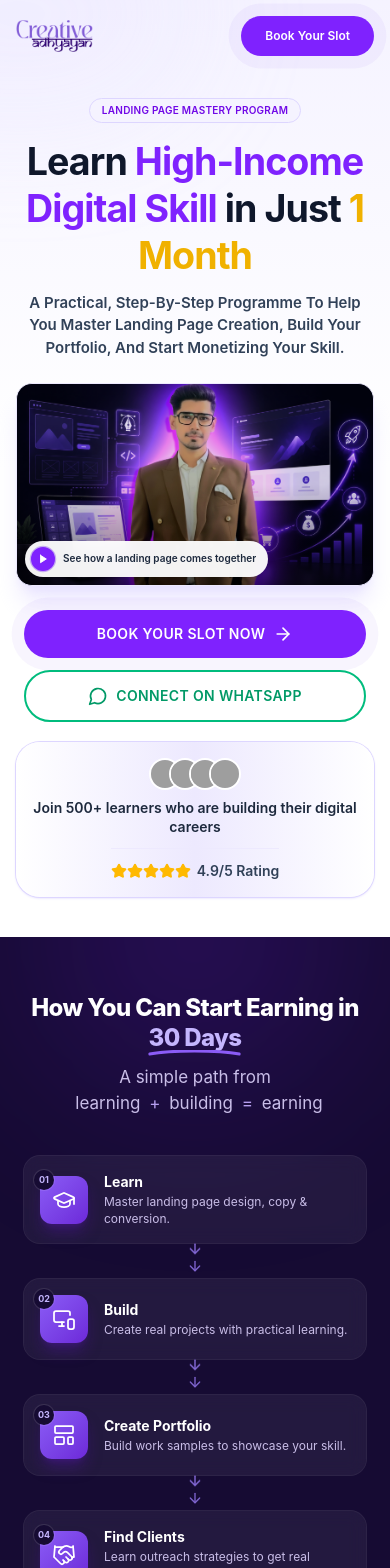
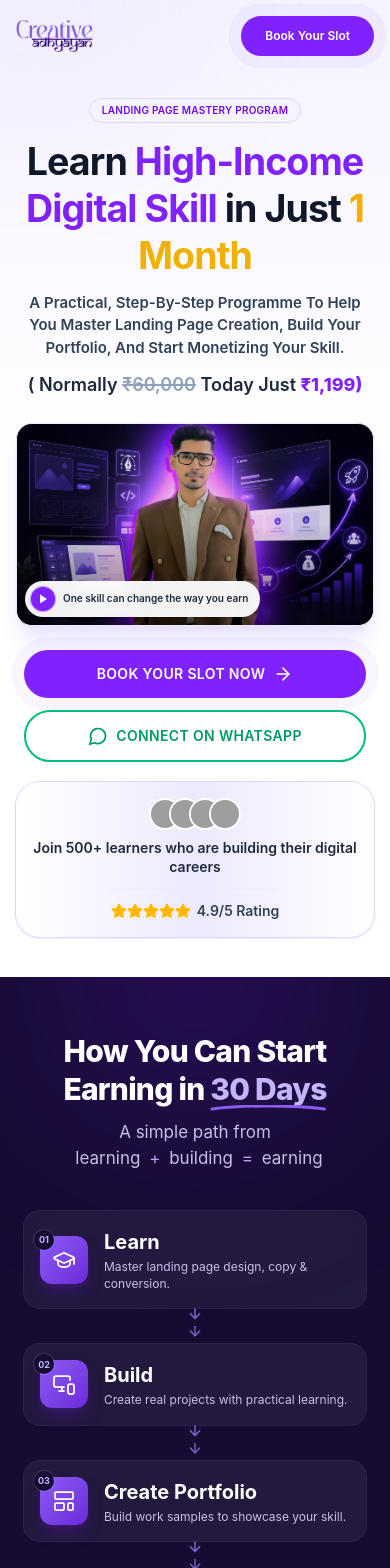
Before and after one commit to rawatlap837-bot/Landiing-page-course-lp, a React (Vite) app: page / in a window 390 px wide. Shown: the top 1568 px of the page. Built offline with nearby package versions, Linux system fonts and the light colour scheme; grey boxes are pictures that could not be loaded.

Commit message:
text size increase

```diff
--- a/src/Components/Features.jsx
+++ b/src/Components/Features.jsx
@@ -94,7 +94,7 @@ function StepCard({ number, label, detail, icon: Icon, index }) {
       </div>
 
       <div className="min-w-0 sm:mt-4">
-        <h3 className="text-sm font-bold text-white sm:text-base">{label}</h3>
+        <h3 className="text-[20px] font-bold text-white sm:text-base">{label}</h3>
         <p className="mt-0.5 text-xs leading-snug text-[#C9BEE8] sm:mt-2 sm:max-w-[10rem] sm:text-sm">
           {detail}
         </p>
@@ -196,7 +196,7 @@ export default function EarningRoadmap() {
         className={`relative mx-auto max-w-3xl px-6 text-center transition-all duration-700 ease-out ${headingInView ? "translate-y-0 opacity-100" : "translate-y-6 opacity-0"
           }`}
       >
-        <h2 className="text-2xl font-extrabold leading-tight tracking-tight text-white sm:text-4xl">
+        <h2 className="text-3xl font-extrabold leading-tight tracking-tight text-white sm:text-4xl">
           How You Can Start Earning in{" "}
           <span className="relative text-[#C4B5FD]">
             30 Days
--- a/src/Components/Hero.jsx
+++ b/src/Components/Hero.jsx
@@ -138,6 +138,25 @@ export default function HeroSection() {
           A practical, step-by-step programme to help you master landing page creation, build your portfolio, and start monetizing your skill.
         </p>
 
+        <p
+          className={`mx-auto mt-3 text-center text-lg font-semibold sm:text-base ${step(
+            4
+          )}`}
+          style={delay(320)}
+        >
+          <span className="text-slate-800">
+           ( Normally </span>
+          <span className="text-slate-400 line-through decoration-2">
+             ₹60,000
+          </span>{" "}
+          <span className="text-slate-800">
+            Today Just{" "}
+            <span className="text-lg font-extrabold text-violet-600 sm:text-xl">
+              ₹1,199)
+            </span>
+          </span>
+        </p>
+
         {/* image centerpiece */}
         <div
           className={`relative mx-auto mt-6 max-w-3xl sm:mt-8 ${step(4)}`}
@@ -160,7 +179,7 @@ export default function HeroSection() {
                 <Play className="h-2.5 w-2.5 fill-current sm:h-3.5 sm:w-3.5" />
               </span>
               <span className="truncate text-[10px] font-semibold text-slate-800 sm:text-xs">
-                See how a landing page comes together
+                One skill can change the way you earn
               </span>
             </div>
           </div>
--- a/src/Components/Journeysections.jsx
+++ b/src/Components/Journeysections.jsx
@@ -191,13 +191,13 @@ export default function JourneySections() {
                                             }`}
                                     >
                                         <p
-                                            className={`text-xs font-bold uppercase tracking-wide ${step.final ? "text-violet-200" : "text-[#6D28D9]"
+                                            className={`text-[17px] font-bold uppercase tracking-wide ${step.final ? "text-violet-200" : "text-[#6D28D9]"
                                                 }`}
                                         >
                                             {step.day}
                                         </p>
                                         <p
-                                            className={`mt-1 text-sm font-semibold leading-snug sm:text-base ${step.final ? "text-white" : "text-[#1C1533]"
+                                            className={`mt-1 text-[15px] font-semibold leading-snug sm:text-base ${step.final ? "text-white" : "text-[#1C1533]"
                                                 }`}
                                         >
                                             {step.detail}
@@ -277,7 +277,7 @@ export default function JourneySections() {
                         {useCases.map((item, i) => (
                             <Reveal key={item} delay={i * 70}>
                                 <div className="flex h-full items-center justify-center rounded-xl bg-[#F9F7FE] px-3 py-4 text-center ring-1 ring-[#EFEAFB] transition-all duration-300 hover:-translate-y-1 hover:bg-white hover:shadow-md hover:ring-[#D9CCF7] sm:px-4">
-                                    <span className="text-xs font-semibold text-[#1C1533] sm:text-sm">
+                                    <span className="text-[15px] font-semibold text-[#1C1533] sm:text-sm">
                                         {item}
                                     </span>
                                 </div>
--- a/src/Components/WhatYouWillLearn.jsx
+++ b/src/Components/WhatYouWillLearn.jsx
@@ -355,7 +355,7 @@ function FeatureCard({ title, detail, Illustration, index }) {
         <Illustration className="h-16 w-16" />
       </div>
       <div>
-        <h3 className="whitespace-pre-line text-base font-bold leading-snug text-[#1C1533]">
+        <h3 className="whitespace-pre-line text-[18px] font-bold leading-snug text-[#1C1533]">
           {title}
         </h3>
         <p className="mt-2 text-sm leading-snug text-[#6B6578]">{detail}</p>
@@ -383,7 +383,7 @@ function WeekCard({ label, title, bullets, Illustration, index }) {
           <Illustration className="h-14 w-14" />
         </div>
 
-        <h3 className="mt-4 text-left text-base font-bold text-[#1C1533]">
+        <h3 className="mt-4 text-left text-[20px] font-bold text-[#1C1533]">
           {title}
         </h3>
 
--- a/src/Components/Whatyougetandwhofor.jsx
+++ b/src/Components/Whatyougetandwhofor.jsx
@@ -128,7 +128,7 @@ function PerkItem({ perk, index }) {
             <span className="flex h-6 w-6 shrink-0 items-center justify-center rounded-full bg-[#6D28D9] transition-transform duration-300 group-hover:scale-110">
                 <Check className="h-3.5 w-3.5 text-white" strokeWidth={3} />
             </span>
-            <span className="text-sm font-medium text-[#1C1533]">{perk}</span>
+            <span className="text-[14px] font-medium text-[#1C1533]">{perk}</span>
         </div>
     );
 }
@@ -147,7 +147,7 @@ function PersonaCard({ title, detail, icon: Icon, index }) {
                 <Icon className="h-7 w-7" strokeWidth={1.75} />
             </div>
             <div>
-                <h3 className="text-base font-bold leading-snug text-[#1C1533]">
+                <h3 className="text-[18px] font-bold leading-snug text-[#1C1533]">
                     {title}
                 </h3>
                 <p className="mt-2 text-sm leading-snug text-[#6B6578]">{detail}</p>
@@ -197,7 +197,7 @@ export default function WhatYouGetAndWhoFor() {
                             fullWidth
                             className="uppercase tracking-wide transition-transform duration-300 hover:-translate-y-0.5 sm:w-auto"
                         >
-                           Book Your Slot Now
+                            Book Your Slot Now
                         </Button>
                     </div>
                 </div>
```
